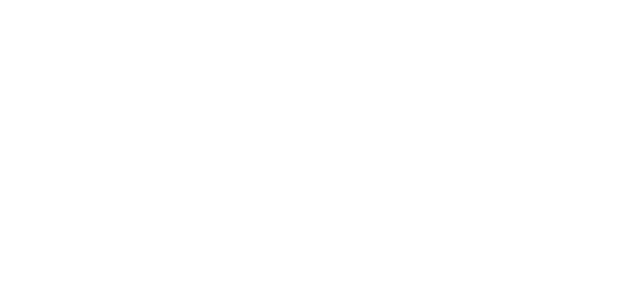
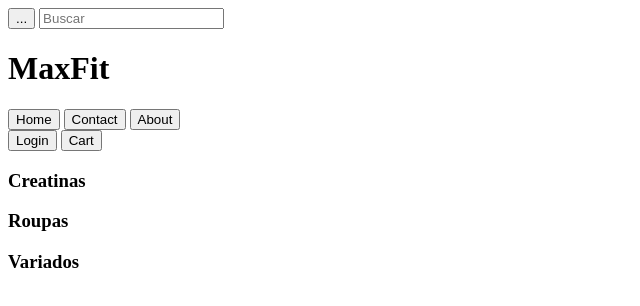
Before and after one commit to Luiz-Fellipe-Bezerra/MaxFit, a plain HTML site: page index.html in a window 1280 px wide. Shown: the whole page, without its empty margins (0-640 px from the left). Drawn offline with Linux system fonts and the light colour scheme.

Commit message:
Adicionamos o header, sections e alguns botões no arquivo HTML para dar início ao projeto.

```diff
--- a/index.html
+++ b/index.html
@@ -6,6 +6,32 @@
     <title>MaxFit</title>
 </head>
 <body>
+    <header>
+        <button>...</button>
+        <input type="text" placeholder="Buscar">
+        <h1>MaxFit</h1>
+        <div>
+            <button>Home</button>
+            <button>Contact</button>
+            <button>About</button>
+        </div>
+        <div>
+            <button>Login</button>
+            <button>Cart</button>
+        </div>
+    </header>
+    <section>
+        <h3>Creatinas</h3>
+        <!-- imagens de creatinas -->
+    </section>
+    <section>
+        <h3>Roupas</h3>
+        <!-- Imagens de roupas -->
+    </section>
+    <section>
+        <h3>Variados</h3>
+        <!-- Imagens de todos os produtos -->
+    </section>
 
 </body>
 </html>
```
